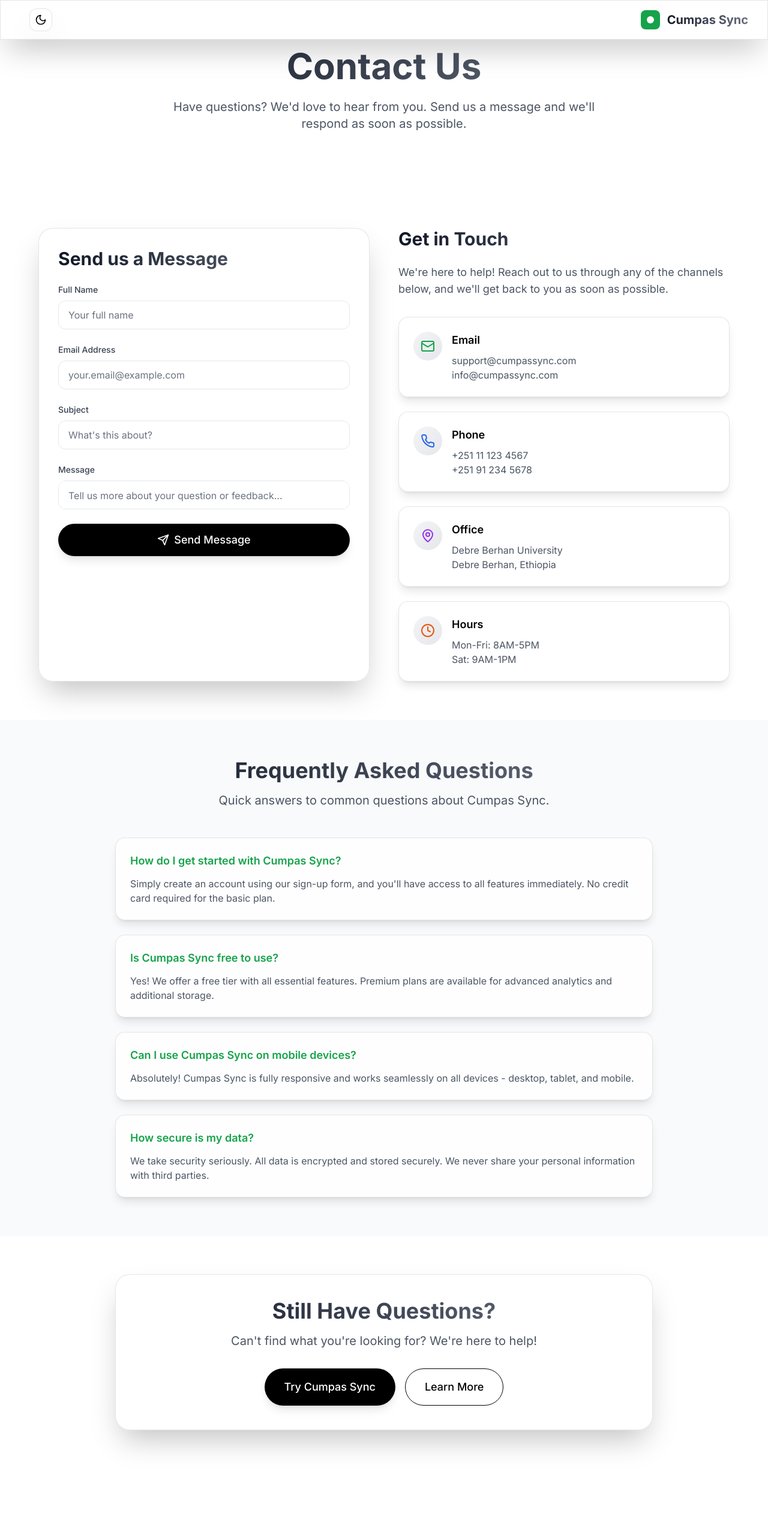
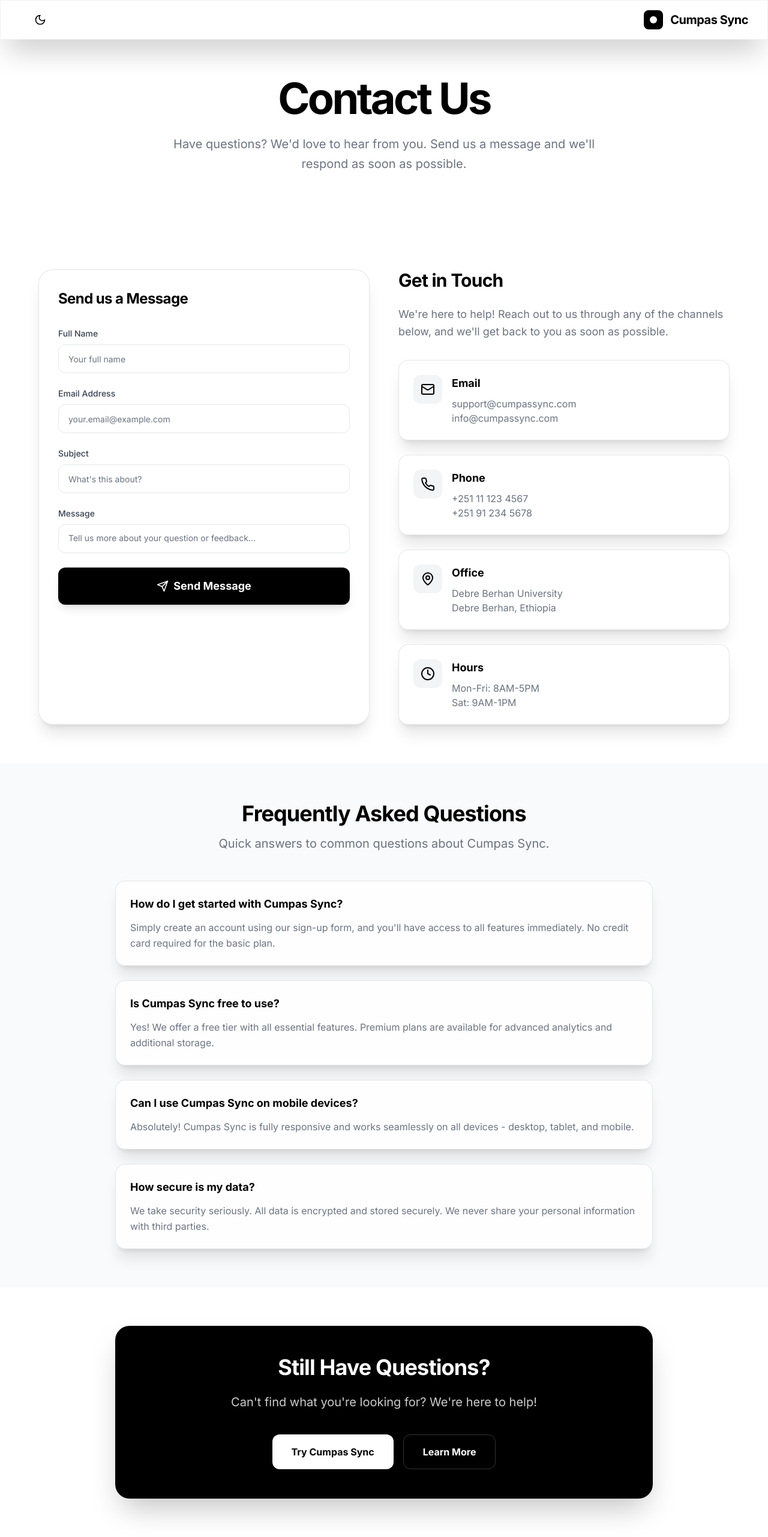
Before and after one commit to Peterase-1/Campus-Sync, a React (Vite) app in the folder client/: page /contact in a window 1280 px wide. Shown: the whole page at 60% size. Before the commit the page ends 2448 px from the top, so only its background shows below. Built offline with nearby package versions, Linux system fonts and the light colour scheme.

Commit message:
feat: add initial application pages for user authentication, dashboard, profile, and productivity tools.

```diff
--- a/client/src/pages/Contact.jsx
+++ b/client/src/pages/Contact.jsx
@@ -40,25 +40,21 @@
       icon: Mail,
       title: 'Email',
       details: ['support@cumpassync.com', 'info@cumpassync.com'],
-      color: 'text-green-600'
     },
     {
       icon: Phone,
       title: 'Phone',
       details: ['+251 11 123 4567', '+251 91 234 5678'],
-      color: 'text-blue-600'
     },
     {
       icon: MapPin,
       title: 'Office',
       details: ['Debre Berhan University', 'Debre Berhan, Ethiopia'],
-      color: 'text-purple-600'
     },
     {
       icon: Clock,
       title: 'Hours',
       details: ['Mon-Fri: 8AM-5PM', 'Sat: 9AM-1PM'],
-      color: 'text-orange-600'
     }
   ];
 
@@ -82,32 +78,32 @@
   ];
 
   return (
-    <div className="min-h-screen bg-white dark:bg-black text-black dark:text-white">
+    <div className="min-h-screen bg-white dark:bg-black text-black dark:text-white selection:bg-black selection:text-white dark:selection:bg-white dark:selection:text-black">
       {/* Navigation */}
-      <nav className="fixed top-0 w-full z-50 glass backdrop-blur-xl border-b border-black/10 dark:border-white/10">
+      <nav className="fixed top-0 w-full z-50 glass border-b border-black/5 dark:border-white/10">
         <div className="max-w-7xl mx-auto px-4 sm:px-6 lg:px-8">
           <div className="flex justify-between items-center h-16">
             <div className="flex items-center space-x-4">
               <button
                 onClick={() => navigate('/')}
-                className="flex items-center space-x-2 text-black dark:text-white hover:text-green-600 transition-colors sm:hidden"
+                className="flex items-center space-x-2 text-black dark:text-white hover:opacity-70 transition-opacity sm:hidden"
               >
                 <ArrowLeft size={20} />
-                <span>Back to Home</span>
+                <span>Back</span>
               </button>
               <button
                 onClick={toggleTheme}
-                className="p-2 rounded-xl glass hover:bg-green-50 dark:hover:bg-green-900/20 transition-colors"
+                className="p-2 rounded-xl hover:bg-gray-100 dark:hover:bg-gray-800 transition-colors"
               >
                 {isDark ? <Sun size={20} /> : <Moon size={20} />}
               </button>
             </div>
             <div className="flex items-center space-x-3">
-              <div className="w-8 h-8 bg-green-600 rounded-lg flex items-center justify-center">
-                <div className="w-3 h-3 bg-white rounded-full"></div>
+              <div className="w-8 h-8 bg-black dark:bg-white rounded-lg flex items-center justify-center">
+                <div className="w-3 h-3 bg-white dark:bg-black rounded-full"></div>
               </div>
               <div className="hidden sm:block">
-                <span className="text-xl font-bold gradient-text">Cumpas Sync</span>
+                <span className="text-xl font-bold tracking-tight">Cumpas Sync</span>
               </div>
             </div>
           </div>
@@ -115,13 +111,13 @@
       </nav>
 
       {/* Hero Section */}
-      <section className="pt-20 pb-16 px-4 sm:px-6 lg:px-8">
+      <section className="pt-32 pb-16 px-4 sm:px-6 lg:px-8">
         <div className="max-w-4xl mx-auto text-center">
           <motion.h1
             initial={{ opacity: 0, y: 30 }}
             animate={{ opacity: 1, y: 0 }}
             transition={{ duration: 0.8 }}
-            className="text-4xl sm:text-5xl md:text-6xl font-bold mb-6 gradient-text"
+            className="text-5xl sm:text-6xl md:text-7xl font-bold mb-6 tracking-tighter"
           >
             Contact Us
           </motion.h1>
@@ -129,7 +125,7 @@
             initial={{ opacity: 0, y: 30 }}
             animate={{ opacity: 1, y: 0 }}
             transition={{ duration: 0.8, delay: 0.2 }}
-            className="text-lg sm:text-xl text-gray-600 dark:text-gray-300 mb-8 max-w-3xl mx-auto"
+            className="text-xl text-gray-500 mb-8 max-w-3xl mx-auto leading-relaxed"
           >
             Have questions? We'd love to hear from you. Send us a message and we'll respond as soon as possible.
           </motion.p>
@@ -146,32 +142,32 @@
               whileInView={{ opacity: 1, x: 0 }}
               viewport={{ once: true, amount: 0.3 }}
               transition={{ duration: 0.8 }}
-              className="glass-card p-8 rounded-3xl shadow-2xl"
+              className="glass-card p-8 rounded-3xl shadow-xl"
             >
-              <h2 className="text-2xl sm:text-3xl font-bold mb-6 gradient-text">Send us a Message</h2>
+              <h2 className="text-2xl font-bold mb-8 tracking-tight">Send us a Message</h2>
 
               {isSubmitted ? (
                 <motion.div
                   initial={{ opacity: 0, scale: 0.8 }}
                   animate={{ opacity: 1, scale: 1 }}
-                  className="text-center py-8"
+                  className="text-center py-12"
                 >
-                  <CheckCircle className="w-16 h-16 text-green-600 mx-auto mb-4" />
-                  <h3 className="text-xl sm:text-2xl font-bold mb-2">Message Sent!</h3>
-                  <p className="text-sm sm:text-base text-gray-600 dark:text-gray-300 mb-6">
+                  <CheckCircle className="w-16 h-16 text-black dark:text-white mx-auto mb-6" />
+                  <h3 className="text-2xl font-bold mb-2">Message Sent!</h3>
+                  <p className="text-gray-500 mb-8">
                     Thank you for contacting us. We'll get back to you within 24 hours.
                   </p>
                   <button
                     onClick={() => setIsSubmitted(false)}
-                    className="btn btn-primary"
+                    className="btn btn-primary px-8 py-3 rounded-xl"
                   >
                     Send Another Message
                   </button>
                 </motion.div>
               ) : (
-                <form onSubmit={handleSubmit} className="space-y-4 sm:space-y-6">
+                <form onSubmit={handleSubmit} className="space-y-6">
                   <div>
-                    <label htmlFor="name" className="block text-sm font-medium text-gray-700 dark:text-gray-200 mb-2">
+                    <label htmlFor="name" className="block text-sm font-medium text-gray-700 dark:text-gray-300 mb-2">
                       Full Name
                     </label>
                     <input
@@ -180,7 +176,7 @@
                       name="name"
                       value={formData.name}
                       onChange={handleChange}
-                      className="input w-full text-sm sm:text-base"
+                      className="input w-full"
                       placeholder="Your full name"
                       required
                       disabled={isSubmitting}
@@ -188,7 +184,7 @@
                   </div>
 
                   <div>
-                    <label htmlFor="email" className="block text-sm font-medium text-gray-700 dark:text-gray-200 mb-2">
+                    <label htmlFor="email" className="block text-sm font-medium text-gray-700 dark:text-gray-300 mb-2">
                       Email Address
                     </label>
                     <input
@@ -197,7 +193,7 @@
                       name="email"
                       value={formData.email}
                       onChange={handleChange}
-                      className="input w-full text-sm sm:text-base"
+                      className="input w-full"
                       placeholder="your.email@example.com"
                       required
                       disabled={isSubmitting}
@@ -205,7 +201,7 @@
                   </div>
 
                   <div>
-                    <label htmlFor="subject" className="block text-sm font-medium text-gray-700 dark:text-gray-200 mb-2">
+                    <label htmlFor="subject" className="block text-sm font-medium text-gray-700 dark:text-gray-300 mb-2">
                       Subject
                     </label>
                     <input
@@ -214,7 +210,7 @@
                       name="subject"
                       value={formData.subject}
                       onChange={handleChange}
-                      className="input w-full text-sm sm:text-base"
+                      className="input w-full"
                       placeholder="What's this about?"
                       required
                       disabled={isSubmitting}
@@ -222,7 +218,7 @@
                   </div>
 
                   <div>
-                    <label htmlFor="message" className="block text-sm font-medium text-gray-700 dark:text-gray-200 mb-2">
+                    <label htmlFor="message" className="block text-sm font-medium text-gray-700 dark:text-gray-300 mb-2">
                       Message
                     </label>
                     <textarea
@@ -231,7 +227,7 @@
                       value={formData.message}
                       onChange={handleChange}
                       rows={4}
-                      className="input w-full resize-none text-sm sm:text-base"
+                      className="input w-full resize-none"
                       placeholder="Tell us more about your question or feedback..."
                       required
                       disabled={isSubmitting}
@@ -242,17 +238,17 @@
                     type="submit"
                     whileHover={{ scale: 1.02 }}
                     whileTap={{ scale: 0.98 }}
-                    className="btn btn-primary w-full py-3 text-base sm:text-lg"
+                    className="btn btn-primary w-full py-4 rounded-xl font-bold text-lg"
                     disabled={isSubmitting}
                   >
                     {isSubmitting ? (
                       <div className="flex items-center justify-center">
-                        <div className="animate-spin rounded-full h-4 w-4 sm:h-5 sm:w-5 border-b-2 border-white mr-2"></div>
+                        <div className="animate-spin rounded-full h-5 w-5 border-b-2 border-white dark:border-black mr-2"></div>
                         Sending...
                       </div>
                     ) : (
                       <div className="flex items-center justify-center">
-                        <Send className="w-4 h-4 sm:w-5 sm:h-5 mr-2" />
+                        <Send className="w-5 h-5 mr-2" />
                         Send Message
                       </div>
                     )}
@@ -270,8 +266,8 @@
               className="space-y-8"
             >
               <div>
-                <h2 className="text-2xl sm:text-3xl font-bold mb-6 gradient-text">Get in Touch</h2>
-                <p className="text-base sm:text-lg text-gray-600 dark:text-gray-300 mb-8">
+                <h2 className="text-3xl font-bold mb-6 tracking-tight">Get in Touch</h2>
+                <p className="text-lg text-gray-500 mb-8 leading-relaxed">
                   We're here to help! Reach out to us through any of the channels below,
                   and we'll get back to you as soon as possible.
                 </p>
@@ -285,16 +281,16 @@
                     whileInView={{ opacity: 1, y: 0 }}
                     viewport={{ once: true, amount: 0.3 }}
                     transition={{ duration: 0.6, delay: index * 0.1 }}
-                    className="glass-card p-4 sm:p-6 rounded-2xl shadow-lg"
+                    className="glass-card p-6 rounded-2xl hover:border-black/20 dark:hover:border-white/20 transition-all"
                   >
-                    <div className="flex items-start space-x-3 sm:space-x-4">
-                      <div className={`w-10 h-10 sm:w-12 sm:h-12 rounded-full flex items-center justify-center bg-gradient-to-br from-gray-100 to-gray-200 dark:from-gray-800 dark:to-gray-700 ${info.color}`}>
-                        <info.icon className="w-5 h-5 sm:w-6 sm:h-6" />
+                    <div className="flex items-start space-x-4">
+                      <div className="w-12 h-12 rounded-xl flex items-center justify-center bg-gray-100 dark:bg-gray-800">
+                        <info.icon className="w-6 h-6 text-black dark:text-white" />
                       </div>
                       <div>
-                        <h3 className="text-base sm:text-lg font-semibold mb-2">{info.title}</h3>
+                        <h3 className="text-lg font-bold mb-2">{info.title}</h3>
                         {info.details.map((detail, idx) => (
-                          <p key={idx} className="text-sm sm:text-base text-gray-600 dark:text-gray-300">{detail}</p>
+                          <p key={idx} className="text-gray-500">{detail}</p>
                         ))}
                       </div>
                     </div>
@@ -316,8 +312,8 @@
             transition={{ duration: 0.6 }}
             className="text-center mb-12"
           >
-            <h2 className="text-3xl sm:text-4xl font-bold mb-4 gradient-text">Frequently Asked Questions</h2>
-            <p className="text-lg sm:text-xl text-gray-600 dark:text-gray-300">
+            <h2 className="text-3xl sm:text-4xl font-bold mb-4 tracking-tight">Frequently Asked Questions</h2>
+            <p className="text-xl text-gray-500">
               Quick answers to common questions about Cumpas Sync.
             </p>
           </motion.div>
@@ -330,10 +326,10 @@
                 whileInView={{ opacity: 1, y: 0 }}
                 viewport={{ once: true, amount: 0.3 }}
                 transition={{ duration: 0.6, delay: index * 0.1 }}
-                className="glass-card p-4 sm:p-6 rounded-2xl shadow-lg"
+                className="glass-card p-6 rounded-2xl"
               >
-                <h3 className="text-base sm:text-lg font-semibold mb-3 text-green-600">{faq.question}</h3>
-                <p className="text-sm sm:text-base text-gray-600 dark:text-gray-300">{faq.answer}</p>
+                <h3 className="text-lg font-bold mb-3">{faq.question}</h3>
+                <p className="text-gray-500 leading-relaxed">{faq.answer}</p>
               </motion.div>
             ))}
           </div>
@@ -348,22 +344,22 @@
             whileInView={{ opacity: 1, y: 0 }}
             viewport={{ once: true, amount: 0.3 }}
             transition={{ duration: 0.6 }}
-            className="glass-card p-10 rounded-3xl shadow-2xl"
+            className="glass-card p-12 rounded-3xl shadow-2xl bg-black dark:bg-white text-white dark:text-black"
           >
-            <h2 className="text-3xl sm:text-4xl font-bold mb-4 gradient-text">Still Have Questions?</h2>
-            <p className="text-lg sm:text-xl text-gray-600 dark:text-gray-300 mb-8">
+            <h2 className="text-3xl sm:text-4xl font-bold mb-6 tracking-tight">Still Have Questions?</h2>
+            <p className="text-xl opacity-80 mb-10">
               Can't find what you're looking for? We're here to help!
             </p>
             <div className="flex flex-col sm:flex-row gap-4 justify-center">
               <button
                 onClick={() => navigate('/create-account')}
-                className="btn btn-primary px-6 sm:px-8 py-3 sm:py-4 text-base sm:text-lg"
+                className="px-8 py-4 bg-white dark:bg-black text-black dark:text-white rounded-xl font-bold hover:scale-105 transition-transform"
               >
                 Try Cumpas Sync
               </button>
               <button
                 onClick={() => navigate('/about')}
-                className="btn btn-secondary px-6 sm:px-8 py-3 sm:py-4 text-base sm:text-lg"
+                className="px-8 py-4 border border-white/20 dark:border-black/20 rounded-xl font-bold hover:bg-white/10 dark:hover:bg-black/10 transition-colors"
               >
                 Learn More
               </button>
```
